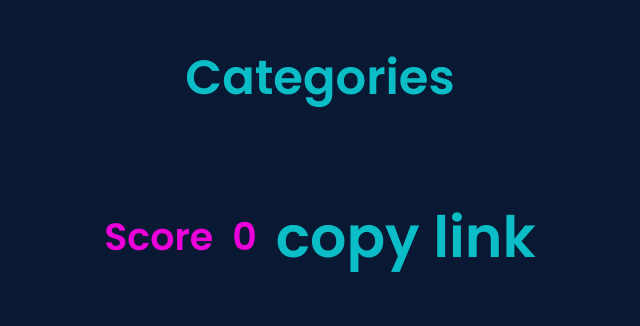
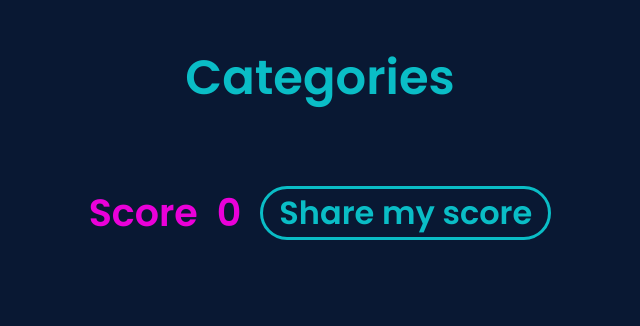
Before and after one commit to beaucoup32/Quiz-mania, a Node server app: page /qstart in a window 1280 px wide. Shown: the part 120-446 px from the top of the page, without its empty margins (320-960 px from the left). Run offline with Node 20, Linux system fonts and the light colour scheme; data that the repository does not hold is empty; style sheets or scripts are compiled from the project's sources; some libraries are stand-ins or nearby versions.

Commit message:
add button for share a link

```diff
--- a/db/queries/quizzes.js
+++ b/db/queries/quizzes.js
@@ -91,6 +91,7 @@
     });
 };
 
+
 module.exports = {
   getUsers,
   addQuestion,
--- a/styles/qstart_container.scss
+++ b/styles/qstart_container.scss
@@ -20,6 +20,7 @@
   justify-content:center;
   align-items: center;
   width: 1000px;
+  margin-bottom: 100px;
   // border: solid;
   // border-color: #0abdc6;
   // border-radius: 1em;
@@ -83,3 +84,18 @@
   background-color: #091833;
   border: none;
 }
+
+a#share-link {
+  color:#0abdc6;
+  font-weight: bold;
+  font-size: 32px;
+  text-decoration: none;
+  border: solid;
+  border-radius: 1em;
+  padding: 0em 0.5em;
+}
+
+a#share-link:hover {
+  border-color: #ea00d9;
+  color:#ea00d9;
+}
--- a/views/qstart.ejs
+++ b/views/qstart.ejs
@@ -54,7 +54,7 @@
         <p class="score" id="final-count">0</p>
         <%for (let item of data) {%>
         </div>
-<section class="game-section">
+        <section class="game-section">
           <button class="button">
           <div class="question-box">
           <h2 class="start-button"><%= item.question %></h2>
@@ -99,8 +99,8 @@
         </div>
         <%}%>
 
-      <div class="copy-link">
-        <h2 class>copy link</h2>
+        <a href="#" id="share-link">Share my score</a>
+        <!-- <h2 class>copy link</h2> -->
       </div>
     </section>
     </div>
```
